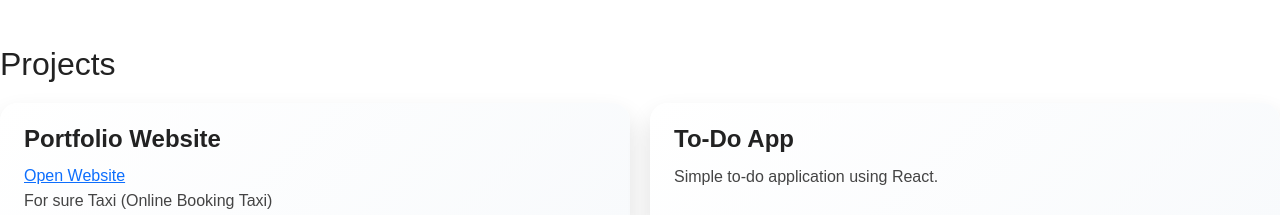
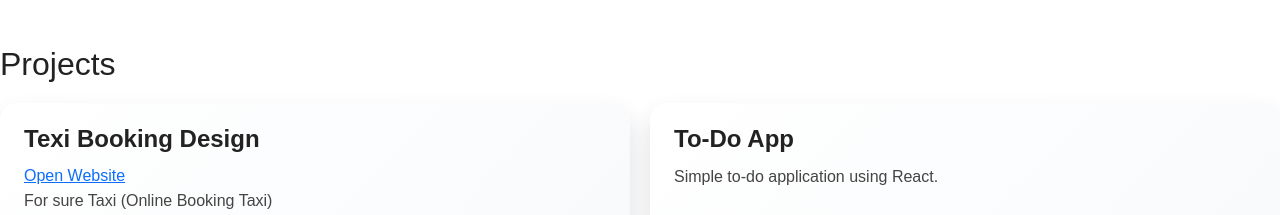
Before and after one commit to Satyaa1997/MY-Portfolio, a React (Vite) app: page / in a window 1280 px wide. Shown: the part 830-1045 px from the top of the page. Built offline with nearby package versions, Linux system fonts and the light colour scheme.

Commit message:
update project car name

```diff
--- a/src/component/Portfolio/Portfolio.jsx
+++ b/src/component/Portfolio/Portfolio.jsx
@@ -84,7 +84,7 @@ export default function Portfolio() {
 
         <div className="projects">
           <div className="project-card">
-            <h3 className="project-card__title">Portfolio Website</h3>
+            <h3 className="project-card__title">Texi Booking Design</h3>
              <a href=" https://satyaa1997.github.io/Interview1/">Open Website</a>
             <p className="project-card__text">
               For sure Taxi (Online Booking Taxi)
```
